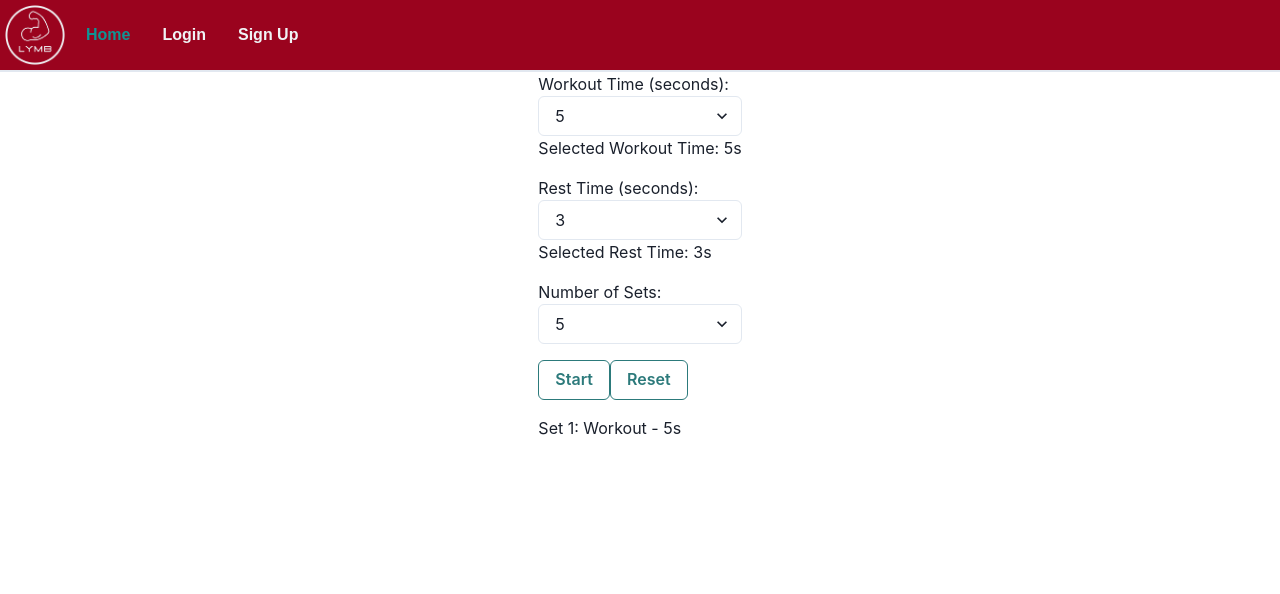
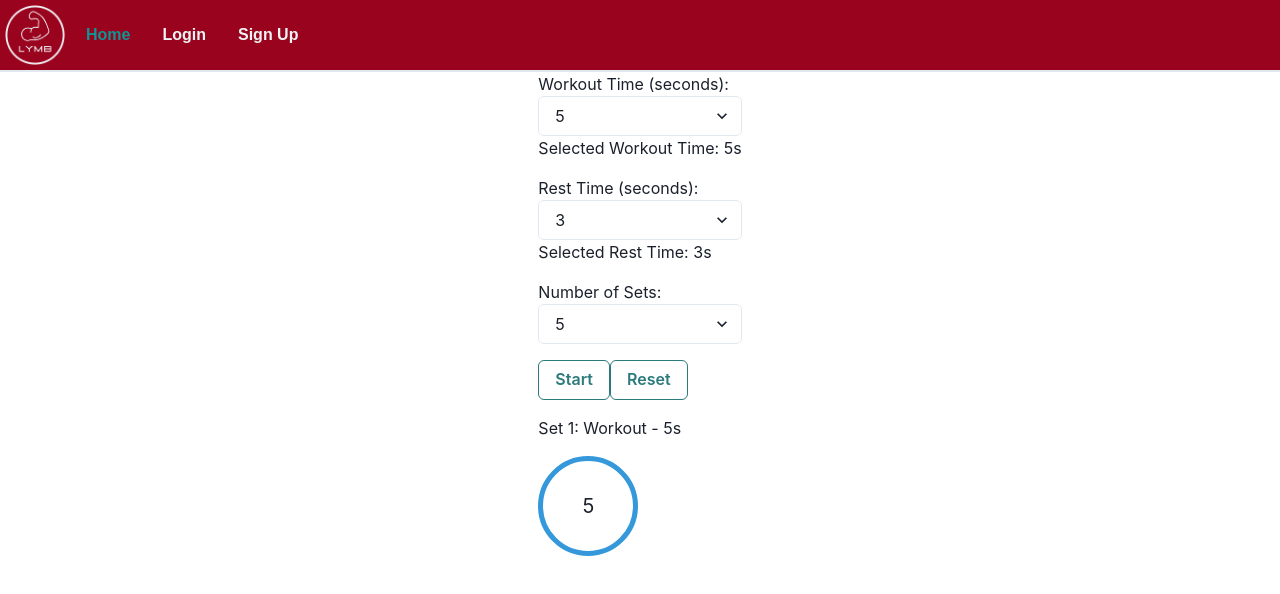
Before and after one commit to s0m3y3/lymb, a React (Vite) app in the folder client/: page /interval in a window 1280 px wide. Shown: the top 594 px of the page. Built offline with nearby package versions, Linux system fonts and the light colour scheme; a web font is replaced by a local one.

Commit message:
added a circle timer

```diff
--- a/client/src/main.jsx
+++ b/client/src/main.jsx
@@ -11,6 +11,9 @@ import Interval from "./pages/Interval.jsx"
 import Signup from "./pages/Signup.jsx";
 import DashLite from "./pages/DashLite.jsx";
 import Intlite from "./pages/IntLite.jsx";
+
+// messing around browse2practice
+
 
 const router = createBrowserRouter([
   {
--- a/client/src/pages/Interval.jsx
+++ b/client/src/pages/Interval.jsx
@@ -138,6 +138,20 @@ const Interval = () => {
                   } - ${timer}s`}
             </h2>
           </div>
+          <div
+          style={{
+            width: '100px',
+            height: '100px',
+            borderRadius: '50%',
+            border: '5px solid #3498db',
+            display: 'flex',
+            justifyContent: 'center',
+            alignItems: 'center',
+            fontSize: '20px',
+          }}>
+
+        {timer}
+          </div>
         </Stack>
       </Center>
     </Container>
```
